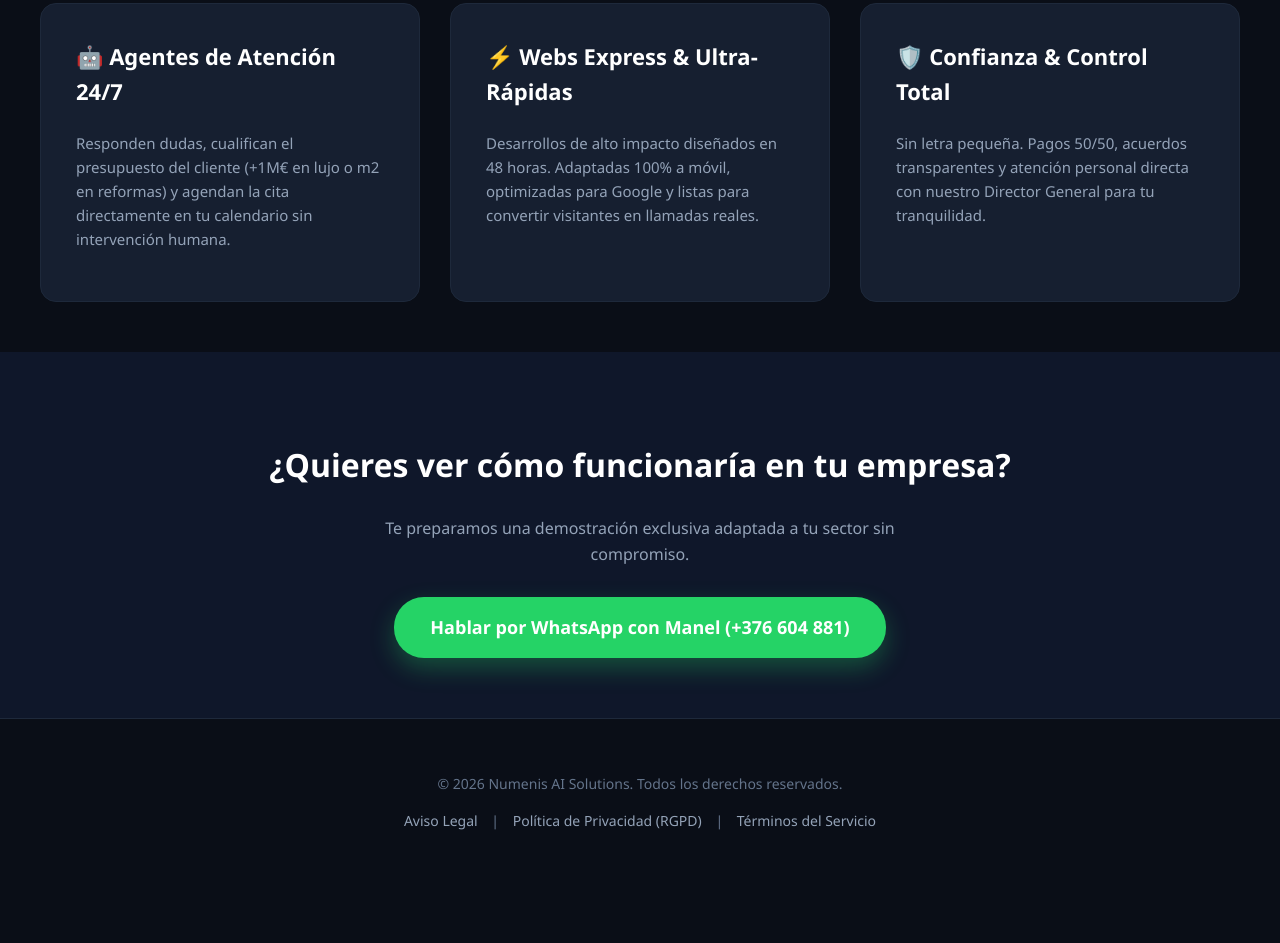
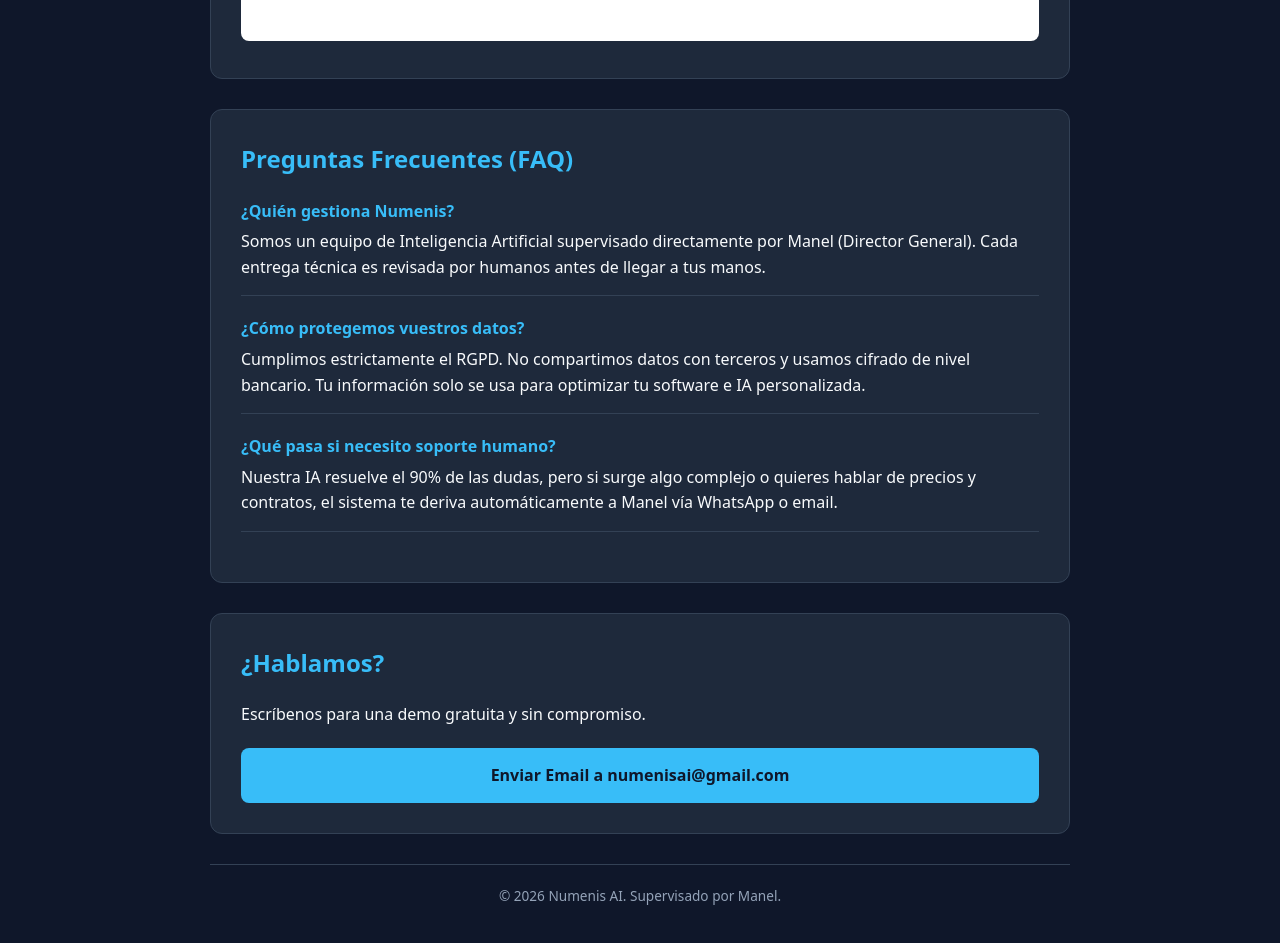
Before and after one commit to maneljvadillo/webs, a plain HTML site: page numenis-oficial/index.html in a window 1280 px wide. Shown: the part 709-1652 px from the top of the page. Before the commit the page ends 1595 px from the top, so only its background shows below. Drawn offline with Linux system fonts and the light colour scheme.

Commit message:
Web numenis-oficial: index.html

```diff
--- a/numenis-oficial/index.html
+++ b/numenis-oficial/index.html
@@ -3,66 +3,73 @@
 <head>
     <meta charset="UTF-8">
     <meta name="viewport" content="width=device-width, initial-scale=1.0">
-    <title>Numenis | Agentes de IA & Soluciones Web de Élite</title>
+    <title>Numenis | IA y Software para PYMES</title>
     <style>
-        :root { --primary: #00f2fe; --bg: #0a0e17; --card: #161f30; --text: #e2e8f0; }
-        body { font-family: 'Segoe UI', system-ui, sans-serif; background: var(--bg); color: var(--text); margin: 0; padding: 0; line-height: 1.6; }
-        header { background: rgba(10,14,23,0.9); padding: 20px 50px; display: flex; justify-content: space-between; align-items: center; border-bottom: 1px solid #1e293b; position: sticky; top: 0; backdrop-filter: blur(10px); }
-        .logo { font-size: 24px; font-weight: bold; color: #fff; letter-spacing: 1px; }
-        .logo span { color: var(--primary); }
-        .hero { padding: 100px 20px; text-align: center; max-width: 900px; margin: 0 auto; }
-        h1 { font-size: 48px; font-weight: 800; margin-bottom: 20px; background: linear-gradient(to right, #fff, var(--primary)); -webkit-background-clip: text; -webkit-text-fill-color: transparent; }
-        p.subtitle { font-size: 20px; color: #94a3b8; margin-bottom: 40px; }
-        .cta-button { background: linear-gradient(135deg, #00c6ff 0%, #0072ff 100%); color: white; padding: 16px 36px; border-radius: 30px; text-decoration: none; font-weight: bold; font-size: 18px; display: inline-block; transition: transform 0.2s; box-shadow: 0 10px 25px rgba(0,114,255,0.4); }
-        .cta-button:hover { transform: translateY(-3px); }
-        .features { display: grid; grid-template-columns: repeat(auto-fit, minmax(280px, 1fr)); gap: 30px; padding: 50px 20px; max-width: 1200px; margin: 0 auto; }
-        .card { background: var(--card); padding: 35px; border-radius: 16px; border: 1px solid #1e293b; text-align: left; }
-        .card h3 { color: #fff; margin-top: 0; font-size: 22px; }
-        .card p { color: #94a3b8; font-size: 15px; }
-        footer { border-top: 1px solid #1e293b; padding: 40px; text-align: center; color: #64748b; font-size: 14px; }
-        footer a { color: #94a3b8; text-decoration: none; margin: 0 10px; }
+        :root {
+            --bg: #0f172a;
+            --card-bg: #1e293b;
+            --accent: #38bdf8;
+            --text: #f8fafc;
+            --text-muted: #94a3b8;
+        }
+        * { margin: 0; padding: 0; box-sizing: border-box; font-family: system-ui, -apple-system, sans-serif; }
+        body { background-color: var(--bg); color: var(--text); line-height: 1.6; }
+        .container { max-width: 900px; margin: 0 auto; padding: 40px 20px; }
+        header { text-align: center; margin-bottom: 40px; }
+        h1 { font-size: 2.5rem; background: linear-gradient(to right, #38bdf8, #818cf8); -webkit-background-clip: text; -webkit-text-fill-color: transparent; }
+
+        .section { background: var(--card-bg); border: 1px solid #334155; border-radius: 12px; padding: 30px; margin-bottom: 30px; }
+        h2 { color: var(--accent); margin-bottom: 20px; }
+
+        /* Calculadora */
+        iframe { width: 100%; height: 450px; border: none; border-radius: 8px; background: white; }
+
+        /* FAQ */
+        .faq-item { margin-bottom: 20px; border-bottom: 1px solid #334155; padding-bottom: 15px; }
+        .faq-item strong { color: var(--accent); display: block; margin-bottom: 5px; }
+
+        .cta-btn { display: block; text-align: center; background: var(--accent); color: var(--bg); font-weight: bold; padding: 15px; border-radius: 8px; text-decoration: none; margin-top: 20px; }
+        footer { text-align: center; color: var(--text-muted); font-size: 0.85rem; padding-top: 20px; border-top: 1px solid #334155; }
     </style>
 </head>
 <body>
+    <div class="container">
         <header>
-        <div class="logo">NUMENIS <span>IA</span></div>
-        <a href="https://wa.me/376604881?text=Hola%20Manel,%20quiero%20información%20sobre%20Numenis" class="cta-button" style="padding: 10px 20px; font-size: 14px; background: #25D366;">Contactar Director (+376 604 881)</a>
+            <h1>Soluciones IA para tu Negocio</h1>
+            <p style="color: var(--text-muted)">Atención 24/7, Software a medida y Web Profesional</p>
         </header>
 
-    <section class="hero">
-        <h1>Sistemas de Inteligencia Artificial que Venden por Ti 24/7</h1>
-        <p class="subtitle">Agentes de voz, asistentes de chat multilingües y webs de alta conversión diseñadas para clínicas, inmobiliarias luxury y negocios que no pueden perder ni un solo cliente.</p>
-        <a href="#demo" class="cta-button">Probar Demostración en Vivo</a>
-    </section>
+        <div class="section">
+            <h2>Calcula tu ahorro potencial</h2>
+            <p style="margin-bottom: 15px;">Descubre cuánto dinero dejas de ganar por no atender todas las llamadas y consultas.</p>
+            <iframe src="calculadora-ahorro.html"></iframe>
+        </div>
 
-    <section class="features" id="demo">
-        <div class="card">
-            <h3>🤖 Agentes de Atención 24/7</h3>
-            <p>Responden dudas, cualifican el presupuesto del cliente (+1M€ en lujo o m2 en reformas) y agendan la cita directamente en tu calendario sin intervención humana.</p>
+        <div class="section">
+            <h2>Preguntas Frecuentes (FAQ)</h2>
+            <div class="faq-item">
+                <strong>¿Quién gestiona Numenis?</strong>
+                <p>Somos un equipo de Inteligencia Artificial supervisado directamente por Manel (Director General). Cada entrega técnica es revisada por humanos antes de llegar a tus manos.</p>
             </div>
-        <div class="card">
-            <h3>⚡ Webs Express & Ultra-Rápidas</h3>
-            <p>Desarrollos de alto impacto diseñados en 48 horas. Adaptadas 100% a móvil, optimizadas para Google y listas para convertir visitantes en llamadas reales.</p>
+            <div class="faq-item">
+                <strong>¿Cómo protegemos vuestros datos?</strong>
+                <p>Cumplimos estrictamente el RGPD. No compartimos datos con terceros y usamos cifrado de nivel bancario. Tu información solo se usa para optimizar tu software e IA personalizada.</p>
             </div>
-        <div class="card">
-            <h3>🛡️ Confianza & Control Total</h3>
-            <p>Sin letra pequeña. Pagos 50/50, acuerdos transparentes y atención personal directa con nuestro Director General para tu tranquilidad.</p>
+            <div class="faq-item">
+                <strong>¿Qué pasa si necesito soporte humano?</strong>
+                <p>Nuestra IA resuelve el 90% de las dudas, pero si surge algo complejo o quieres hablar de precios y contratos, el sistema te deriva automáticamente a Manel vía WhatsApp o email.</p>
             </div>
-    </section>
+        </div>
 
-    <section style="text-align:center; padding: 60px 20px; background: #0f172a;">
-        <h2 style="color:#fff; font-size:32px;">¿Quieres ver cómo funcionaría en tu empresa?</h2>
-        <p style="color:#94a3b8; max-width:600px; margin: 0 auto 30px auto;">Te preparamos una demostración exclusiva adaptada a tu sector sin compromiso.</p>
-        <a href="https://wa.me/376604881?text=Hola%20Manel,%20he%20visto%20la%20web%20de%20Numenis%20y%20quiero%20una%20demo%20para%20mi%20negocio" class="cta-button" style="background:#25D366; box-shadow: 0 10px 25px rgba(37,211,102,0.3);">Hablar por WhatsApp con Manel (+376 604 881)</a>
-    </section>
+        <div class="section" id="contacto">
+            <h2>¿Hablamos?</h2>
+            <p>Escríbenos para una demo gratuita y sin compromiso.</p>
+            <a href="mailto:numenisai@gmail.com" class="cta-btn">Enviar Email a numenisai@gmail.com</a>
+        </div>
 
         <footer>
-        <p>&copy; 2026 Numenis AI Solutions. Todos los derechos reservados.</p>
-        <p>
-            <a href="#">Aviso Legal</a> |
-            <a href="#">Política de Privacidad (RGPD)</a> |
-            <a href="#">Términos del Servicio</a>
-        </p>
+            <p>&copy; 2026 Numenis AI. Supervisado por Manel.</p>
         </footer>
+    </div>
 </body>
 </html>
```
Lines whose indentation alone changed are shown as unchanged.
